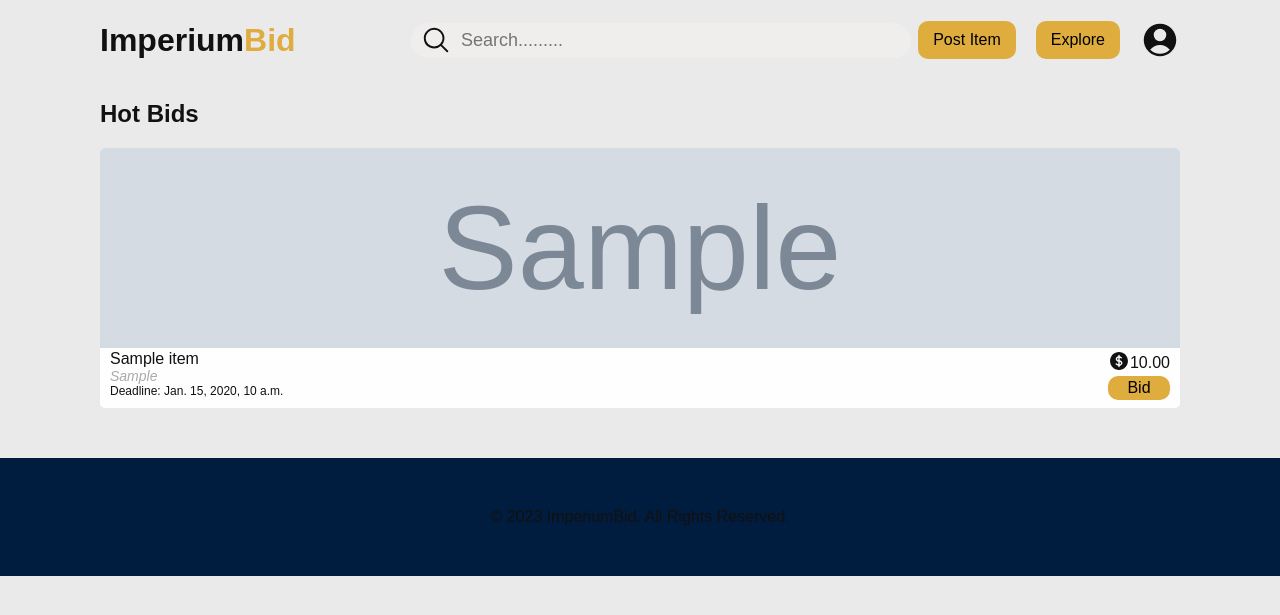
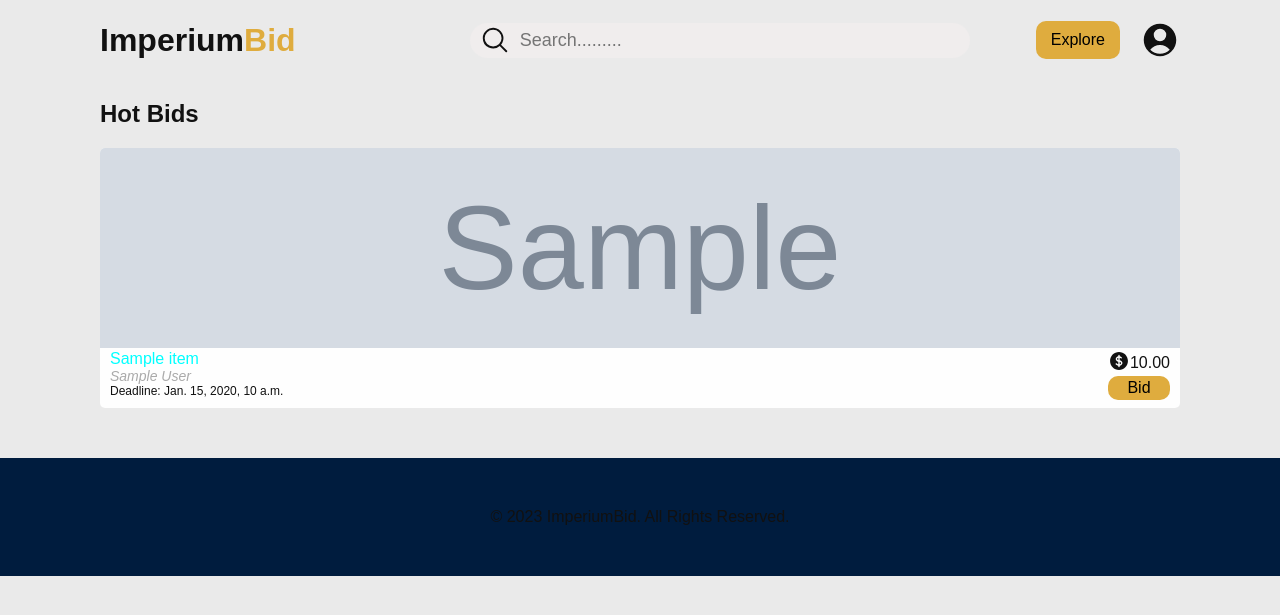
Before and after one commit to devrajoshi/BidBazaar-An-Online-Auction-Platform, a Django app: page / in a window 1280 px wide. Shown: the top 615 px of the page. Run offline with Django 4.2, Linux system fonts and the light colour scheme; tables that the repository leaves empty hold one stand-in row (values such as "Sample post"); grey boxes marked "Sample" are stand-in pictures.

Commit message:
`fix`: fixed and updated previous codes to make it work correctly

```diff
--- a/web/pages/admin.py
+++ b/web/pages/admin.py
@@ -1,7 +1,6 @@
 from django.contrib import admin
 
-from .models import Item, User
+from .models import Item, User, Bid
 
 # Register your models here.
-admin.site.register(Item)
-admin.site.register(User)
+admin.site.register([Item, User, Bid])
--- a/web/pages/models.py
+++ b/web/pages/models.py
@@ -1,23 +1,5 @@
-from django.conf import settings
 from django.db import models
 from django.contrib.auth.models import User as DjangoUser
-
-
-# Create your models here.
-class Item(models.Model):
-    title = models.CharField(max_length=255)
-    description = models.TextField()
-    price = models.DecimalField(max_digits=8, decimal_places=2)
-    seller = models.CharField(max_length=255)
-    seller_id = models.PositiveBigIntegerField(default=0)
-    image = models.ImageField(default=None)
-    added_at = models.DateTimeField(auto_now_add=True)
-    deadline_at = models.DateTimeField(blank=True)
-    slug = models.CharField(max_length=255)
-
-    def __str__(self):
-        return self.title
-
 
 class User(models.Model):
     user = models.OneToOneField(
@@ -27,6 +9,7 @@ class User(models.Model):
     email_token = models.CharField(max_length=255, null=True, blank=True)
     avatar = models.CharField(max_length=255, blank=True, null=True)
     last_modified = models.DateTimeField(null=True, blank=True)
+    address = models.CharField(max_length=255, blank=True, null=True)
     pan_no = models.PositiveIntegerField()
     citizen_no = models.PositiveIntegerField()
 
@@ -35,3 +18,24 @@ class User(models.Model):
 
     def __str__(self):
         return self.get_full_name()
+
+class Item(models.Model):
+    title = models.CharField(max_length=255)
+    description = models.TextField()
+    image = models.ImageField(default=None)
+    price = models.DecimalField(max_digits=8, decimal_places=2)
+    seller = models.ForeignKey(User, on_delete=models.PROTECT)
+    added_at = models.DateTimeField(auto_now_add=True)
+    deadline_at = models.DateTimeField(blank=True)
+    slug = models.CharField(max_length=255)
+
+    def __str__(self):
+        return self.title
+
+class Bid(models.Model):
+    item = models.ForeignKey(Item, on_delete=models.CASCADE)
+    amount = models.DecimalField(max_digits=8, decimal_places=2)
+    bid_at = models.DateTimeField(auto_now_add=True)
+
+    def __str__(self):
+        return self.item
--- a/web/static/css/style.css
+++ b/web/static/css/style.css
@@ -88,7 +88,7 @@ main {
 }
 
 .link {
-  color: var(--text-primary);
+  color: cyan;
   text-decoration: none;
 }
 
@@ -147,7 +147,7 @@ main {
   padding: 2px 10px 8px 10px;
 }
 
-.form-group input[type="text"] {
+.form-group input {
   text-indent: 5px;
 }
 
--- a/web/templates/components/header.html
+++ b/web/templates/components/header.html
@@ -4,7 +4,7 @@
 	{% include "components/search_bar.html" %}
 	<nav>
 		<ul style="align-items: center; gap: 20px;">
-      {% if not user.is_anonymous %}
+      {% if user.is_authenticated %}
         <li class="button" style="padding: 10px 15px;"><a style="color: inherit; text-decoration: none;"
 					href="/post">Post Item</a></li>
       {% endif %}
--- a/web/templates/components/profile_div.html
+++ b/web/templates/components/profile_div.html
@@ -1,8 +1,8 @@
 <div class="profile-div hide">
-  {% if not user.is_anonymous %}
+  {% if user.is_authenticated %}
   <div class="profile-info">
     {% if user.avatar %}
-    <div><img src="/static/uploads/{{ user.avatar }}" /></div>
+    <div><img src="/uploads/{{ user.avatar }}" /></div>
     {% else %}
     <div>
       <svg style="width: 40px; height: 40px;" xmlns="http://www.w3.org/2000/svg" viewBox="0 0 24 24"
--- a/web/templates/login.html
+++ b/web/templates/login.html
@@ -19,7 +19,10 @@
                 <input type="password" name="password" placeholder="Password" style="height: 40px; width: 300px;" />
               </div>
               <div class="form-group">
-                <input type="submit" value="Login" style="height: 40px; width: 300px; background-color: var(--button-bg-dark-primary); border: none; font-weight: bold; font-size: 16px;" />
+                <button type="submit" style="height: 40px; width: 300px; background-color: var(--button-bg-dark-primary); border: none; font-weight: bold; font-size: 16px;">Login</button>
+              </div>
+              <div style="text-align: center; margin: 5px 0px;">
+                <a class="link" href="/register">Create a account</a>
               </div>
             </form>
           </div>
--- a/web/templates/register.html
+++ b/web/templates/register.html
@@ -26,7 +26,10 @@
                 <input type="password" name="confirm_password" placeholder="Confirm Password" style="height: 40px; width: 300px;" />
               </div>
               <div class="form-group">
-                <input type="submit" value="Register" style="height: 40px; width: 300px; background-color: var(--button-bg-dark-primary); border: none; font-weight: bold; font-size: 16px;" />
+                <button type="submit" value="Register" style="height: 40px; width: 300px; background-color: var(--button-bg-dark-primary); border: none; font-weight: bold; font-size: 16px;">Register</button>
+              </div>
+              <div style="text-align: center; margin: 5px 0px;">
+                Already registered? <a class="link" href="/login">Login</a>
               </div>
             </form>
           </div>
```
Also changed, not shown: web/pages/migrations/0001_initial.py, web/pages/migrations/0002_alter_item_image.py (deleted), web/pages/migrations/0003_alter_item_image.py (deleted), web/pages/migrations/0004_alter_item_image.py (deleted), web/pages/migrations/0005_alter_item_image.py (deleted), web/pages/migrations/0006_alter_item_image.py (deleted), web/pages/migrations/0007_alter_item_image.py (deleted), web/pages/migrations/0008_alter_item_image.py (deleted).
